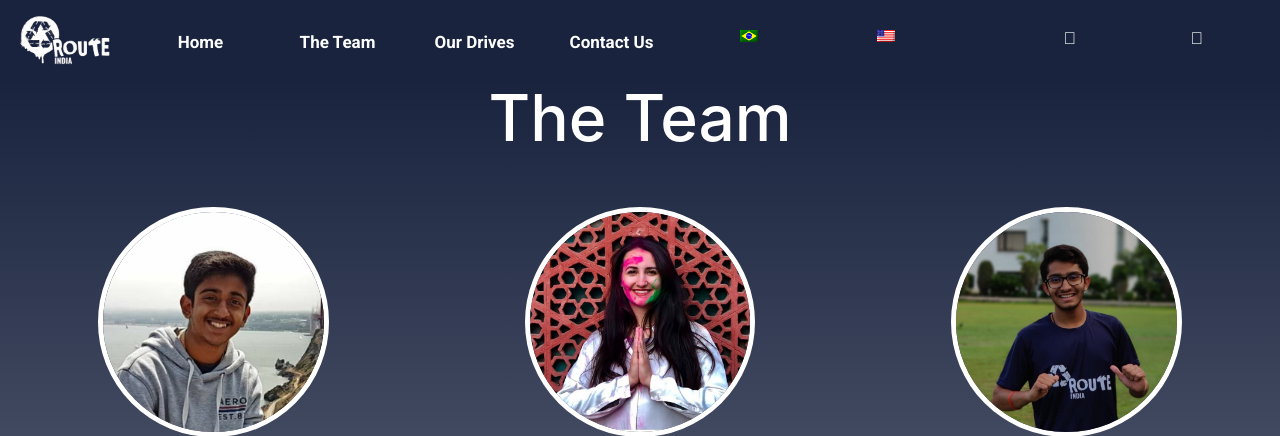
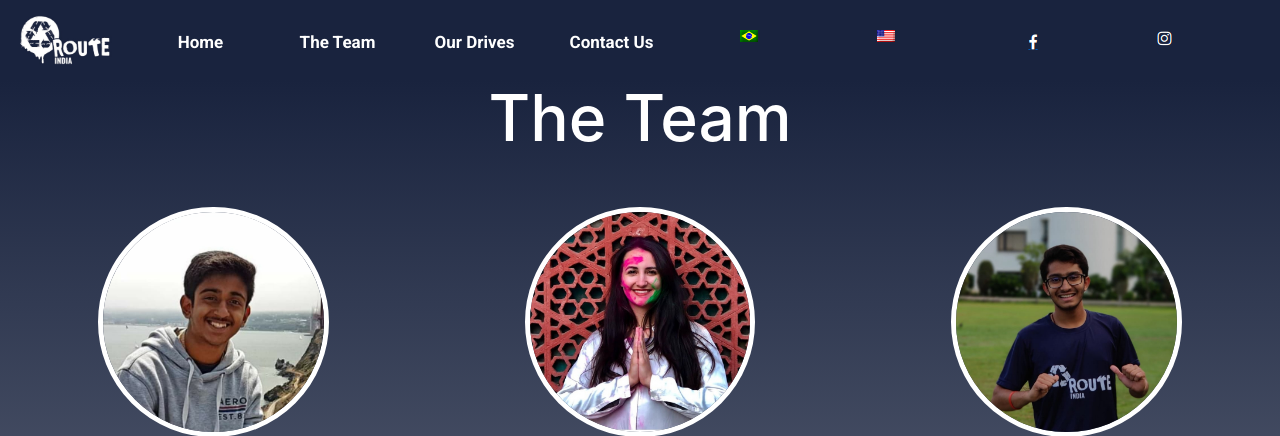
Before and after one commit to meetc1213/routeindia, a Django app: template ngo/templates/aboutus.html in a window 1280 px wide. Shown: the top 436 px of the page. Run offline with Django 3.2, Linux system fonts and the light colour scheme; the template is opened without the code that fills it, so the values that code supplies are empty; some libraries are stand-ins or nearby versions.

```diff
--- a/ngo/static/base.css
+++ b/ngo/static/base.css
@@ -57,7 +57,7 @@ html{
 }
 
 }
-.fa {
+.socials {
   padding: 0px;
   font-size: 30px;
   width: 50px;
@@ -67,15 +67,11 @@ html{
 }
 
 
-.fa-facebook .fa-facebook:hover{
+.socials:hover{
   background: #19233e;
   color: white;
 }
 
-.fa-instagram {
-  background: #19233e;
-  color: white;
-}
 .topnav-right {
   float: right;
   margin-right: 20px
@@ -84,8 +80,10 @@ html{
   margin-left: 10px;
   padding:50px;
 }
+
 #rb img,#rusa img{
 margin: auto;
+
 }
 #rbi,#rusai{
   margin: auto;
@@ -150,7 +148,7 @@ margin: auto;
   color: white;
   padding-top: 50px;
 }
-#sociali{
+#sociali,#socialf{
   background-color: #19233e;
 }
 .break{
@@ -169,6 +167,15 @@ margin: auto;
   margin-bottom: 0;
   width: 35%;
   text-align: center;
+}
+.jumbotron{
+  color: #272829;
+}
+.double {
+  background-image: linear-gradient(to bottom, #07ab3e 33%, transparent 33%, transparent 66%, #07ab3e 66%, #07ab3e);
+  background-position: 0 1.03em;
+  background-repeat: repeat-x;
+  background-size: 20px 6px;
 }
 @media screen and (max-width:700px){
   .topnav a{
--- a/ngo/templates/base.html
+++ b/ngo/templates/base.html
@@ -28,8 +28,8 @@
      <a  class="anc" id="rb" href="https://routebrasil.org/"><img src="{%static "br.png"%}" alt="" id="rbi"></a>
      <a  class="anc" id="rusa" href="https://routeusa.org/"><img src="{%static "us.png"%}" alt=""id="rusai"></a>
      <div class="topnav-right">
-       <a href="#fb" class="fa fa-facebook" id="social"></a>
-       <a href="https://www.instagram.com/routeindia_/" class="fa fa-instagram" id="social"></a>
+       <a href="#fb" id="socialf" class="socials"><img src="{%static "facebook.png"%}"></a>
+       <a href="https://www.instagram.com/routeindia_/" class="socials" id="sociali"><img src="{%static "instagram.png"%}"></a>
      </div>
 
     </div>
```
